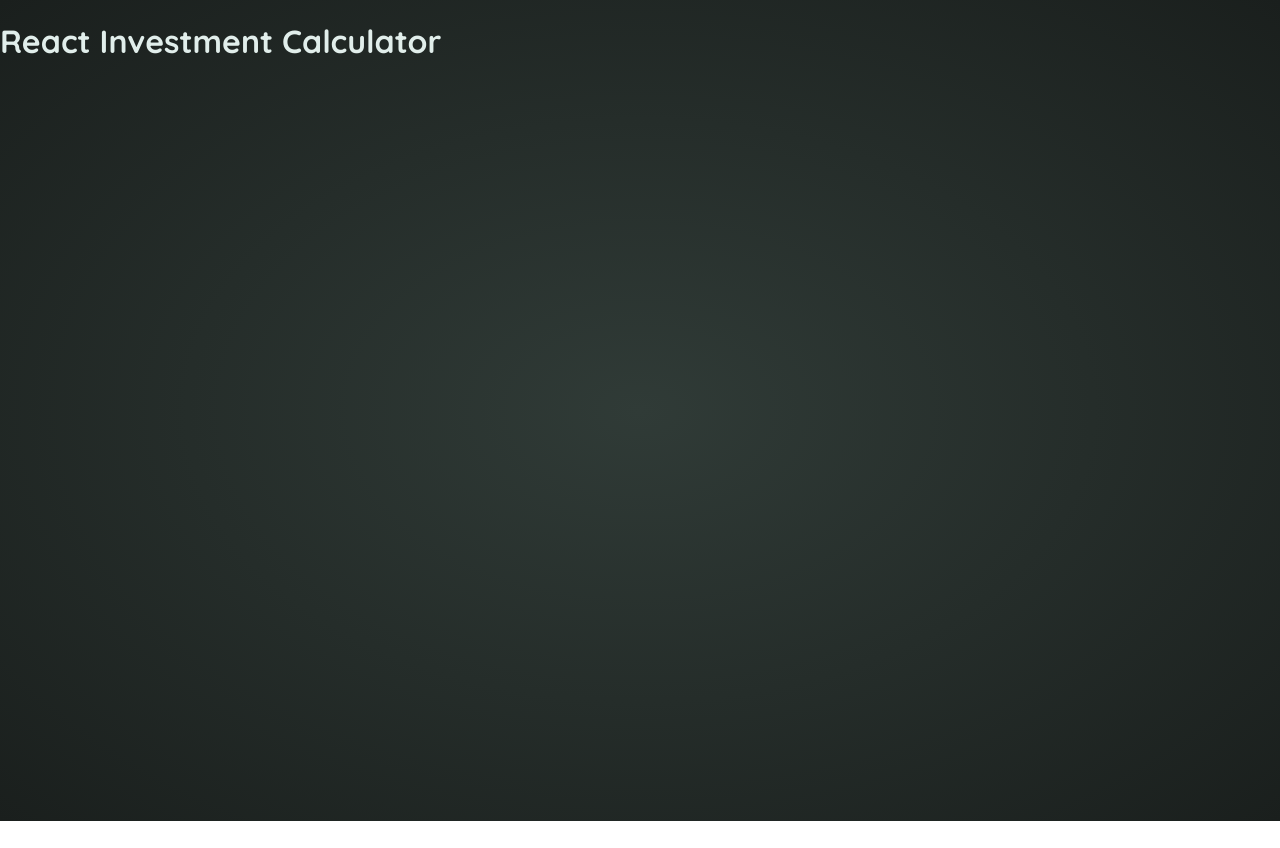
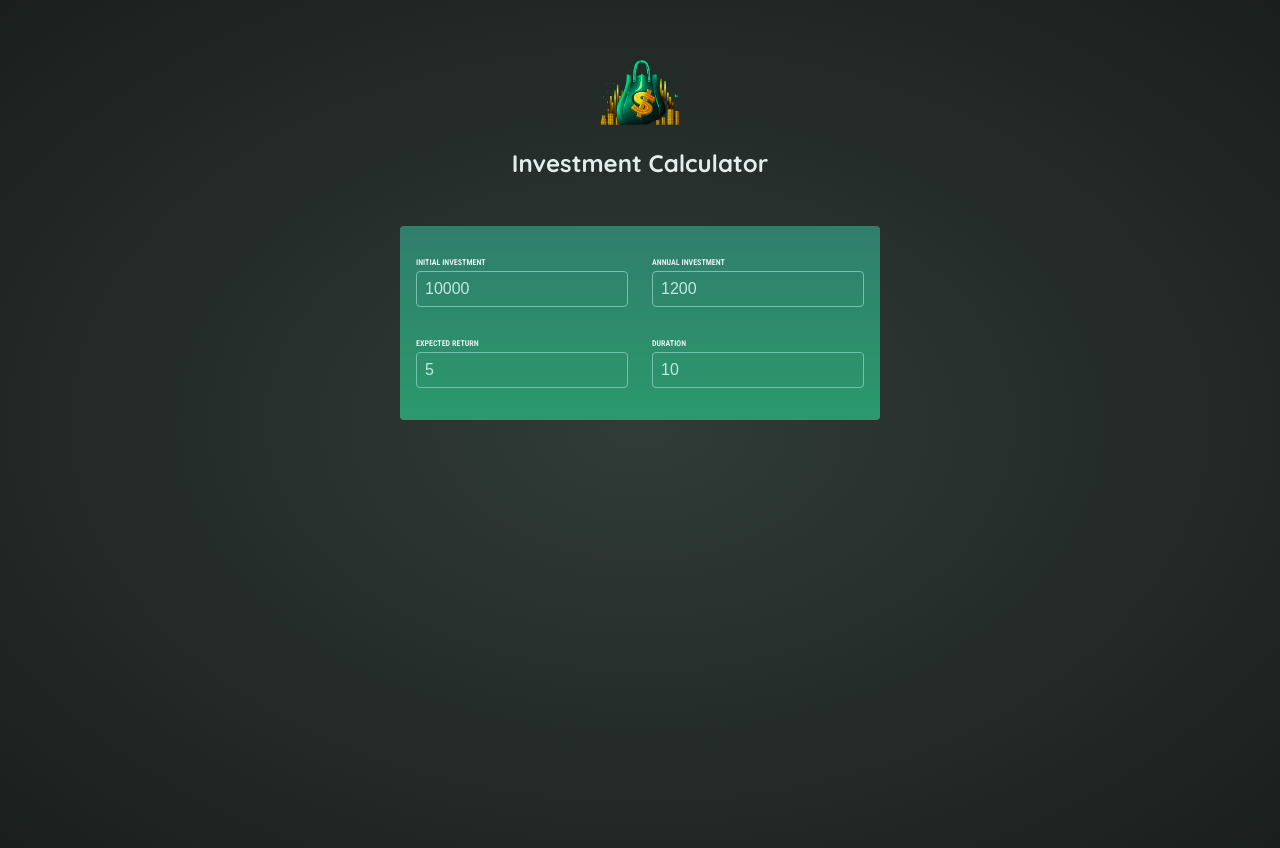
Before and after one commit to Mr-Luka/investment-app-practice, a React (Vite) app: page / in a window 1280 px wide. Before the commit the page ends 821 px from the top, so only its background shows below. Built offline with nearby package versions, Linux system fonts and the light colour scheme.

Commit message:
finished with UserInput component

```diff
--- a/src/App.jsx
+++ b/src/App.jsx
@@ -1,7 +1,12 @@
+
+import Header from './components/Header.jsx';
+import UserInput from './components/UserInput.jsx';
+
 function App() {
-  return (
-    <h1>React Investment Calculator</h1>
-  )
+  return <>
+    <Header />
+    <UserInput />
+  </>
 }
 
 export default App
--- /dev/null
+++ b/src/components/Header.jsx
@@ -0,0 +1,10 @@
+import logo from '../assets/investment-calculator-logo.png'
+
+export default function Header(){
+    return (
+        <header id="header">
+            <img src={logo} alt="Logo" />
+            <h1>Investment Calculator</h1>
+        </header>
+    )
+}
--- /dev/null
+++ b/src/components/UserInput.jsx
@@ -0,0 +1,65 @@
+import {useState} from 'react';
+
+export default function UserInput(){
+    const [investment, setInvestment] = useState({
+        initialInvestment: 10000,
+        annualInvestment: 1200,
+        expectedReturn: 5,
+        duration: 10
+    })
+
+    function handleChange (investmentType, newNumber){
+        setInvestment(prevInvestment =>{
+            return {
+                ...prevInvestment,
+                [investmentType]: +newNumber
+            }
+        })
+    }
+
+    return (
+        <section id="user-input">
+            <div className="input-group">
+                <p>
+                    <label>Initial Investment</label>
+                    <input
+                        type="number"
+                        required
+                        value={investment.initialInvestment}
+                        onChange={(e)=> handleChange('initialInvestment', e.target.value)}
+
+                    />
+                </p>
+                <p>
+                    <label>Annual Investment</label>
+                    <input
+                        type="number"
+                        required
+                        value={investment.annualInvestment}
+                        onChange={(e)=> handleChange('annualInvestment', e.target.value)}
+                    />
+                </p>
+            </div>
+            <div className="input-group">
+                <p>
+                    <label>Expected Return</label>
+                    <input
+                        type="number"
+                        required
+                        value={investment.expectedReturn}
+                        onChange={(e)=> handleChange('expectedReturn', e.target.value)}
+                    />
+                </p>
+                <p>
+                    <label>Duration</label>
+                    <input
+                        type="number"
+                        required
+                        value={investment.duration}
+                        onChange={(e)=> handleChange('duration', e.target.value)}
+                    />
+                </p>
+            </div>
+        </section>
+    )
+}
```
Also changed, not shown: 1 other file (tests, documents, lock files or other folders).
